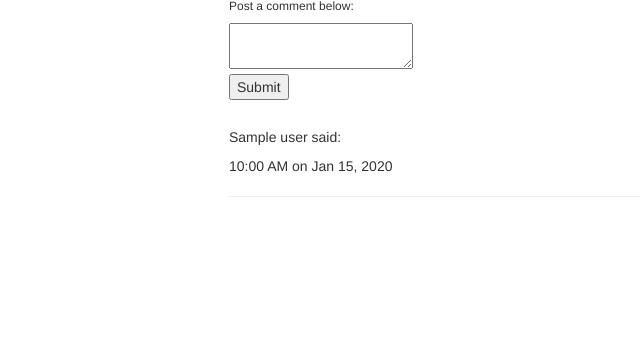
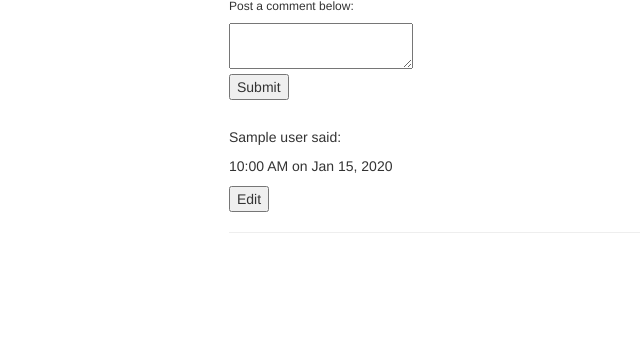
Before and after one commit to TheArtilect/sychronicity, a Python web app: template templates/permalink.html in a window 1280 px wide. Shown: the part 456-800 px from the top of the page, without its empty margins (106-746 px from the left). Run offline with Jinja, Linux system fonts and the light colour scheme; the template is opened without the code that fills it: most values are stand-ins (such as "Sample title", 1, 10 or a date in 2020); some libraries are stand-ins or nearby versions.

Commit message:
why is comment editing not working

```diff
--- a/templates/permalink.html
+++ b/templates/permalink.html
@@ -43,7 +43,6 @@
 
     <br>
     <form method="post">
-
         <input type="submit" name="likes" value="Like">
     </form>
 
@@ -67,6 +66,12 @@
 
     {% endif %}
 
+    {% if edit_comment %}
+        <form method="post">
+            <textarea name="edit_comment_text">{{comment_obj.unrender_comment()}}</textarea>
+            <input type="submit">
+        </form>
+    {% endif %}
 
 
     {% for comment in comments %}
@@ -75,7 +80,10 @@
             <h5 class="comment-header">{{comment.user}} said:</h5>
             <p class='comment-content'>{{comment.rendered_comment() | safe }}</p>
             <p>{{comment.created.strftime("%I:%M %p on %b %d, %Y")}}<p>
-
+        <form method="post">
+            <input type="hidden" name="edit_comment_id" value="{{comment.key().id()}}">
+            <input type="submit" name='edit_comment' value="Edit">
+        </form>
         </div>
         <hr>
 
```
Also changed, not shown: PostPage.py (+26 -4 lines), 1 other file.
